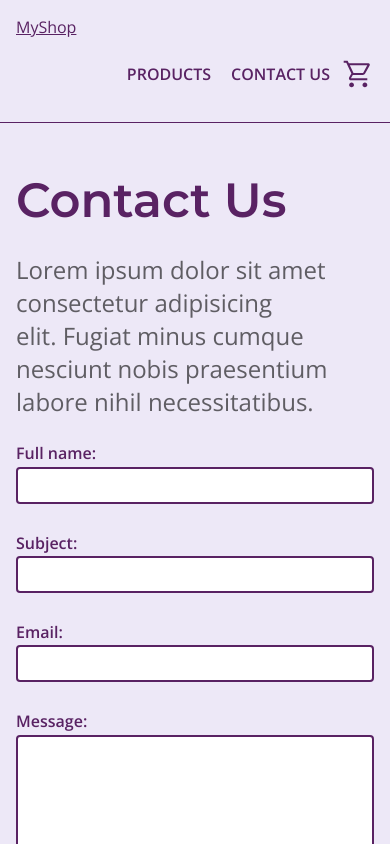
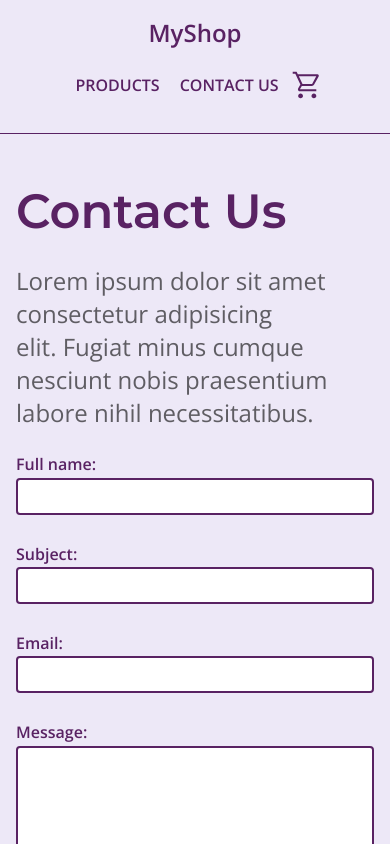
Before and after one commit to joakimtveter/noroff-js-framework, a React (Vite) app: page /contact in a window 390 px wide. Shown: the top 844 px of the page. Built offline with nearby package versions, Linux system fonts and the light colour scheme.

Commit message:
minor fixes

```diff
--- a/src/components/header/header.module.css
+++ b/src/components/header/header.module.css
@@ -14,7 +14,12 @@
 }
 
 .branding {
-    max-width: 100px;
+    font-size: var(--fs-500);
+    font-weight: 600;
+}
+
+.branding a {
+    text-decoration: none;
 }
 
 .link {
@@ -42,7 +47,7 @@
     }
 
     .branding {
-        max-width: 75px;
+        margin-inline: auto;
     }
 
     .link {
--- a/src/components/navigation/navigation.module.css
+++ b/src/components/navigation/navigation.module.css
@@ -20,7 +20,7 @@
     }
 }
 
-@media (max-width: 364px) {
+@media (max-width: 600px) {
     .list {
         justify-content: center;
     }
--- a/src/components/search-filter/index.tsx
+++ b/src/components/search-filter/index.tsx
@@ -12,6 +12,7 @@ export default function SearchFilter(props: SearchFilterProps) {
     const { searchTerm, results = 0, handleSearch } = props;
     return (
         <div className={styles.search}>
+            <div className={styles.outer}>
                 <FilterIcon size={1.5} color='white' />
                 <div className={styles.container}>
                     <input
@@ -23,6 +24,7 @@ export default function SearchFilter(props: SearchFilterProps) {
                     />
                     <SearchIcon size={2} />
                 </div>
+            </div>
             <p aria-live='polite'>{results} products</p>
         </div>
     );
--- a/src/components/search-filter/search-filter.module.css
+++ b/src/components/search-filter/search-filter.module.css
@@ -27,6 +27,13 @@
     border-radius: 0.75rem;
     max-width: 375px;
     background-color: var(--color-background-light);
+}
+.outer {
+    display: flex;
+    align-items: center;
+    justify-content: flex-start;
+    gap: 0.5rem;
+    width: 400px;
 }
 
 .input {
@@ -63,4 +70,8 @@
     .search > p {
         font-size: var(--fs-300);
     }
+
+    .outer {
+        width: 100%;
+    }
 }
--- a/src/pages/homePage.tsx
+++ b/src/pages/homePage.tsx
@@ -62,7 +62,7 @@ function Homepage() {
                     ) : (
                         <>
                             <hgroup>
-                                <h1 className=''>Welcome to MyShop</h1>
+                                <h1>Welcome to MyShop</h1>
                                 <p>
                                     We hope you find what you are looking for. Lorem ipsum, dolor sit amet consectetur
                                     adipisicing elit. Asperiores natus, dolor error minus ipsa velit?
--- a/src/pages/successPage.tsx
+++ b/src/pages/successPage.tsx
@@ -9,9 +9,10 @@ import Layout from '@/components/layout';
 import Container from '@/components/container';
 
 export default function SuccessPage() {
-    const [order, setOrder] = useState([]);
     const dispatch = useDispatch();
     const cart = useSelector((state: any) => state.cart);
+    const [order, setOrder] = useState([]);
+    const orderNumber = Math.floor(Math.random() * 1000000000);
 
     const handleCheckout = () => {
         setOrder(cart.contents);
@@ -24,13 +25,13 @@ export default function SuccessPage() {
     return (
         <>
             <Helmet>
-                <title>{'Success Page'}</title>
+                <title>{`Order ${orderNumber} Confirmed`} </title>
             </Helmet>
             <Layout>
                 <Container>
                     <h1>Order confirmation</h1>
                     <p>Thank you for your order!</p>
-                    <p>Your order number is: {Math.floor(Math.random() * 1000000000)}</p>
+                    <p>Your order number is: {orderNumber}</p>
 
                     <p>Your order:</p>
                     <ul>
```
Lines whose indentation alone changed are shown as unchanged.
